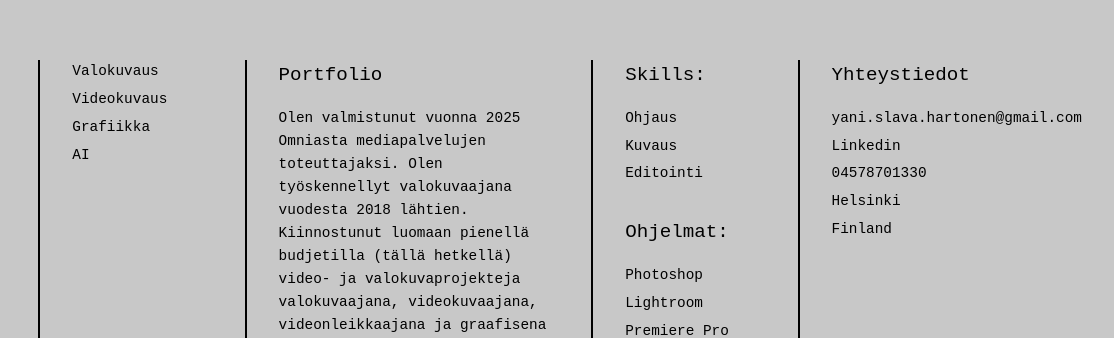
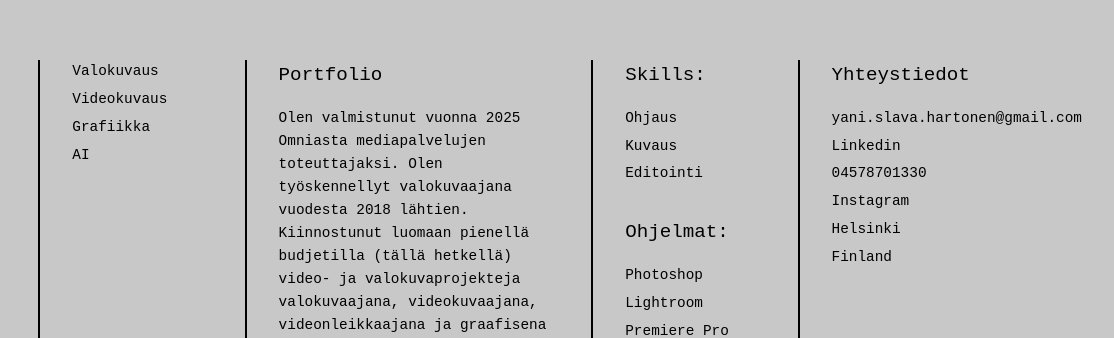
Before and after one commit to YaniHartonen/yanihartonen.github.io, a plain HTML site: page index.html in a window 1280 px wide. Shown: the part 156-494 px from the top of the page, 166-1280 px from the left. Drawn offline with Linux system fonts and the light colour scheme.

Commit message:
Update index.html

```diff
--- a/index.html
+++ b/index.html
@@ -419,6 +419,7 @@
                 <p><a href="mailto:yani.slava.hartonen@gmail.com">yani.slava.hartonen@gmail.com</a></p>
                 <p><a href="https://www.linkedin.com/in/yanislavahartonen/" target= "_blank"> Linkedin</a></p>
                 <p><a href="tel:+358457870130">04578701330</a></p>
+                <p><a href="https://instagram.com/ATTRACCHI">Instagram</a></p>
                 <p>Helsinki</p>
                 <p>Finland</p>
             </div>
```
